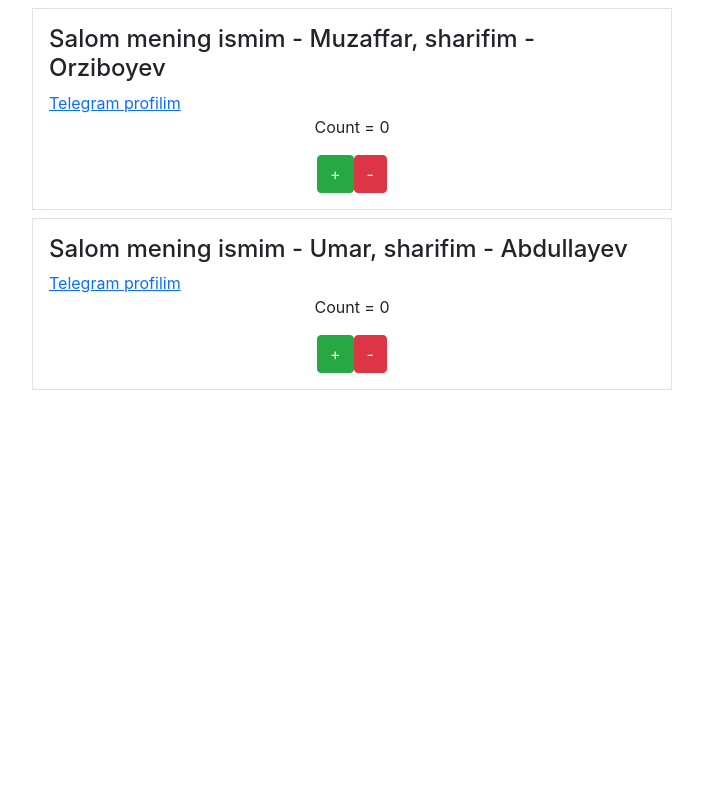
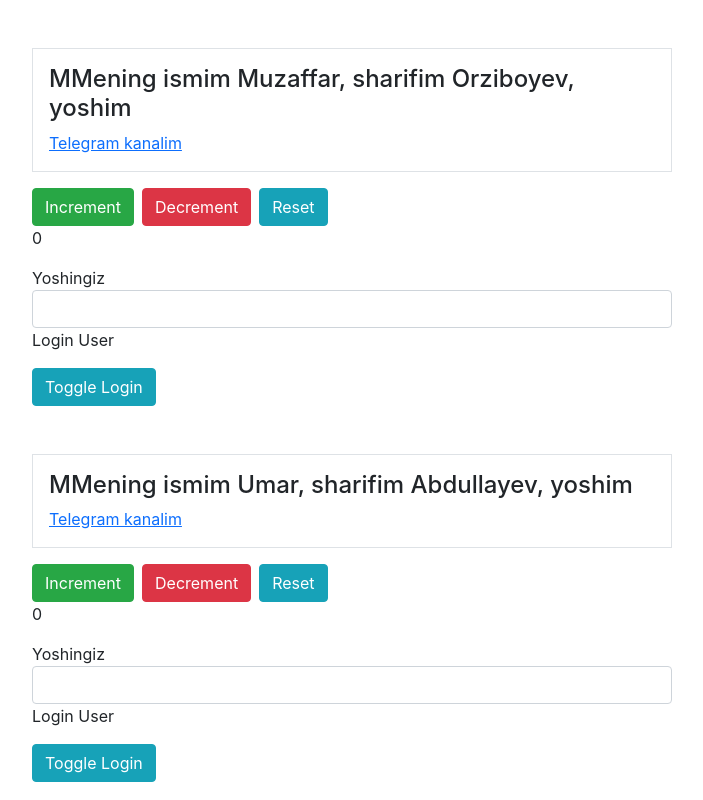
Before and after one commit to M-Orziboyev/react40, a React (Create React App) app: page / in a window 1280 px wide. Shown: the whole page, without its empty margins (288-991 px from the left). Built offline with nearby package versions, Linux system fonts and the light colour scheme.

Commit message:
Lifecycle methods in class components

```diff
--- a/src/App.js
+++ b/src/App.js
@@ -1,59 +1,107 @@
-import { useState } from "react";
+import { Component, useState } from "react";
 
-// class User extends Component {
-//   constructor(props) {
-//     super(props);
-//     this.state = {
-//       count: 0,
-//       age: ''
-//     }
-//   };
+class User extends Component {
+  constructor(props) {
+    super(props);
+    this.state = {
+      count: 0,
+      age: ''
+    }
+  };
 
-//   onChangeHandler = e => {
-//     this.setState({
-//       age: e.target.value
-//     });
+  onIncrement = () => this.setState(prevState => ({ count: prevState.count + 1 }));
+  onDecrement = () => this.setState(prevState => ({ count: prevState.count - 1 }));
+  onToggle = () => this.setState(prevState => ({ Login: !prevState.isLogin }));
+  onReset = () => this.setState({ count: 0 })
+  onChangeHandler = e => this.setState({ age: e.target.value });
+  componentDidMount() {
+    document.title = `Counter:  ${this.state.count}`
+    console.log('Mounting');
+  }
+  componentDidUpdate() {
+    document.title = `Counter:  ${this.state.count}`
+    console.log('Updating');
+  }
+  componentWillUnmount() {
+    document.title = `Counter:  ${this.state.count}`
+    console.log('Unmounting');
+  }
+
+  render() {
+    const { firstName, lastName, link } = this.props
+    const { age, count } = this.state
+    return (
+      <div className="w-50 mx-auto">
+        <div className="border p-3 mt-5">
+          <h4>MMening ismim {firstName}, sharifim {lastName}, yoshim {age}</h4>
+          <a href={link}>Telegram kanalim</a>
+        </div>
+        <div className="mt-3">
+          <button className="btn btn-success" onClick={this.onIncrement}>Increment</button>
+          <button className="btn btn-danger mx-2" onClick={this.onDecrement}>Decrement</button>
+          <button className="btn btn-info" onClick={this.onReset}>Reset</button>
+          <p>{count}</p>
+        </div>
+        <form>
+          <span>Yoshingiz</span>
+          <input type="text" className="form-control" onChange={e => this.onChangeHandler(e, 'muzaffar')} />
+        </form>
+        <p>Login User</p>
+        <button className="btn btn-info" onClick={this.onReset}>Toggle Login</button>
+      </div>
+    )
+  }
+}
+
+// const User = ({firstName, lastName, link}) => {
+
+//   const [counter, setCount] = useState(0)
+//   const[isLogin, setIsLogin] = useState(false)
+//   const onIncrement = () =>{
+//     setCount(prevCounter => prevCounter + 1)
+//     setCount(prevCounter => prevCounter + 1)
+//   }
+//   const onDecrement = () =>{
+//     setCount(prevCounter => prevCounter - 1)
+//   }
+//   const onReset = () =>{
+//     setCount(0)
 //   }
 
-//
+//   const onToggleButton = () =>{
+//     setIsLogin(prevState => !prevState)
+//   }
+
+//   return (
+//     <div className="w-50 mx-auto">
+//       <div className="border  p-3 mt-2">
+//         <h4>Salom mening ismim - {firstName}, sharifim - {lastName}</h4>
+//         <a href='{link}'>Telegram profilim</a>
+//         <div>
+//           <p className="text-center">Count =  {counter}</p>
+//         </div>
+//         <div className="d-flex justify-content-center">
+//           <button className="btn btn-success" onClick={onIncrement}>+</button>
+//           <button className="btn btn-danger" onClick={onDecrement}>-</button>
+//           <button className="btn btn-dark" onClick={onReset}>0</button>
+//         </div>
+//         <div className="justify-content-center">
+//         </div>
+//         <div className="d-flex justify-content-center">
+//           {isLogin ? <p className="text-center">Login</p> : null}
+//           <button className="btn btn-outline-primary" onClick={onToggleButton}>Toggle</button>
+//         </div>
+//       </div>
+//     </div>
+//   );
 // }
 
-const User = ({firstName, lastName, link}) => {
 
-  const [counter, setCount] = useState(0)
-
-  const onIncrement = () =>{
-    setCount(prevCounter => prevCounter + 1)
-    setCount(prevCounter => prevCounter + 1)
-  }
-  const onDecrement = () =>{
-    setCount(prevCounter => prevCounter - 1)
-  }
-
-
-  return (
-    <div className="w-50 mx-auto">
-      <div className="border  p-3 mt-2">
-        <h4>Salom mening ismim - {firstName}, sharifim - {lastName}</h4>
-        <a href='{link}'>Telegram profilim</a>
-        <div>
-          <p className="text-center">Count =  {counter}</p>
-        </div>
-        <div className="d-flex justify-content-center">
-          <button className="btn btn-success" onClick={onIncrement}>+</button>
-          <button className="btn btn-danger" onClick={onDecrement}>-</button>
-        </div>
-      </div>
-    </div>
-  );
-}
-
-
-const App = () =>{
+const App = () => {
   return (
     <div>
-      <User firstName='Muzaffar' lastName='Orziboyev' link='t.me://rehpargotyrC'/>
-      <User firstName='Umar' lastName='Abdullayev' link='t.me://rehpargotyrC'/>
+      <User firstName='Muzaffar' lastName='Orziboyev' link='t.me://rehpargotyrC' />
+      <User firstName='Umar' lastName='Abdullayev' link='t.me://rehpargotyrC' />
     </div>
   );
 }
```
Also changed, not shown: 2 other files (tests, documents, lock files or other folders).
